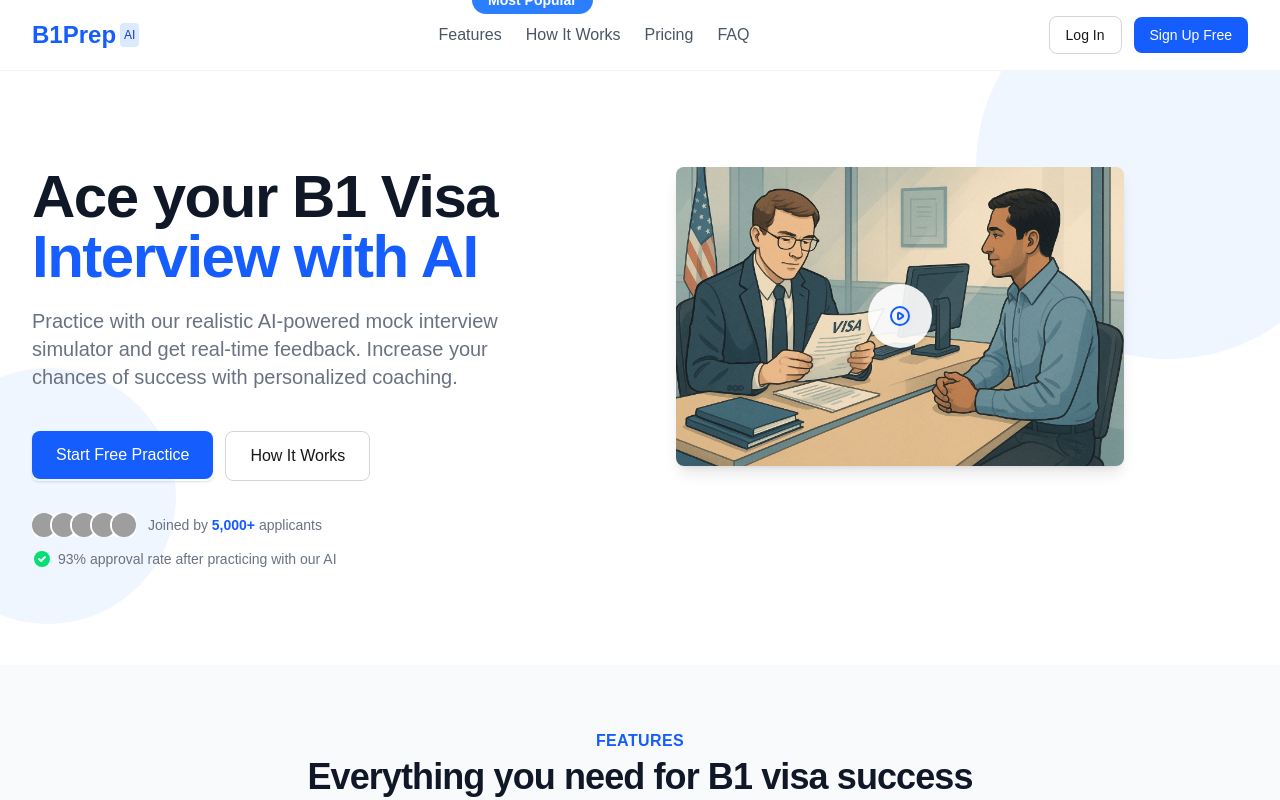
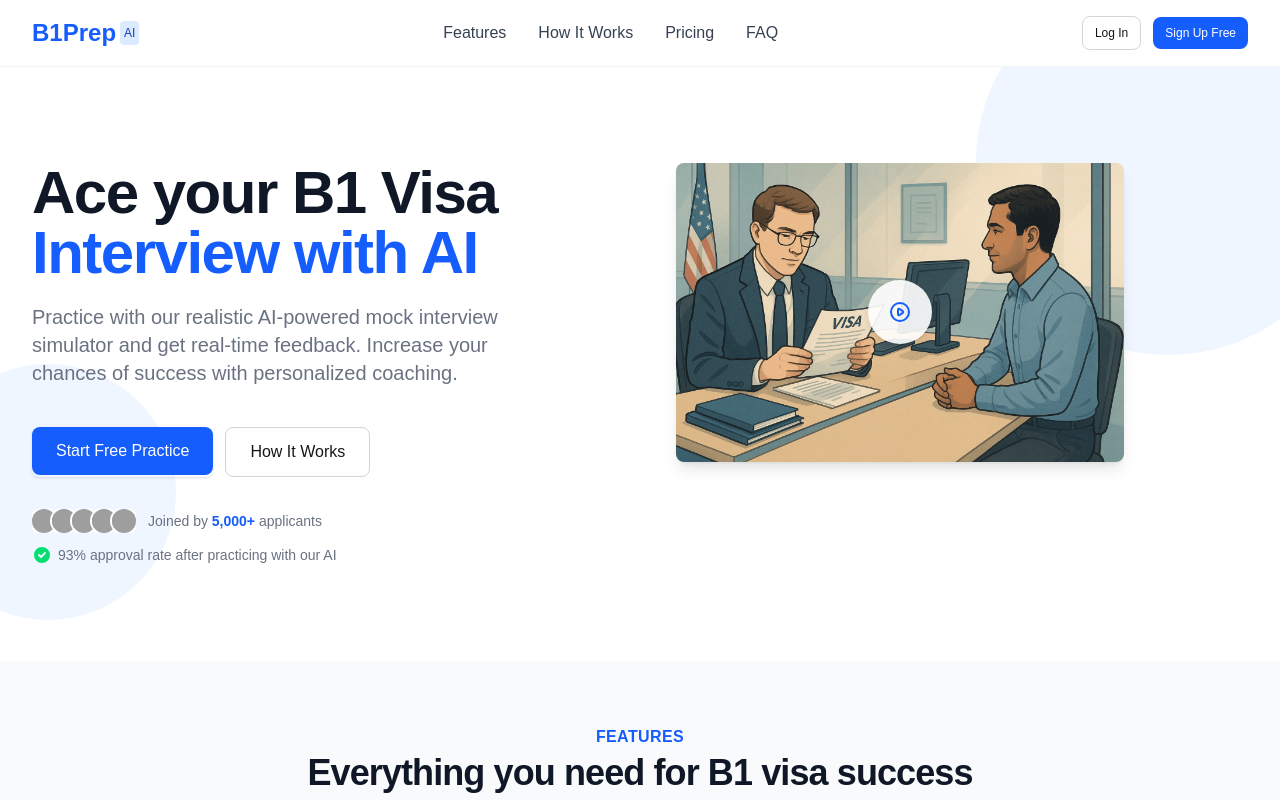
Before and after one commit to pavankumar5135/visa-prep, a Next.js app: page / in a window 1280 px wide. Shown: the top 800 px of the page. Built offline with nearby package versions, Linux system fonts and the light colour scheme; grey boxes are pictures that could not be loaded.

Commit message:
feat: added auth pages and user flow

```diff
--- a/app/components/landing/Navbar.tsx
+++ b/app/components/landing/Navbar.tsx
@@ -19,26 +19,48 @@ export function Navbar() {
         </Link>
 
         {/* Desktop Navigation */}
-        <div className="hidden md:flex items-center gap-6">
-          <Link href="/#features" className="text-gray-600 hover:text-blue-600 transition-colors">Features</Link>
-          <Link href="/#how-it-works" className="text-gray-600 hover:text-blue-600 transition-colors">How It Works</Link>
-          <Link href="/#pricing" className="text-gray-600 hover:text-blue-600 transition-colors">Pricing</Link>
-          <Link href="/#faq" className="text-gray-600 hover:text-blue-600 transition-colors">FAQ</Link>
+        <div className="hidden md:flex md:items-center md:justify-center flex-1 max-w-2xl mx-auto">
+          <div className="flex justify-center space-x-8">
+            <Link
+              href="/#features"
+              className="text-gray-700 hover:text-blue-600 font-medium transition-colors whitespace-nowrap"
+            >
+              Features
+            </Link>
+            <Link
+              href="/#how-it-works"
+              className="text-gray-700 hover:text-blue-600 font-medium transition-colors whitespace-nowrap"
+            >
+              How It Works
+            </Link>
+            <Link
+              href="/#pricing"
+              className="text-gray-700 hover:text-blue-600 font-medium transition-colors whitespace-nowrap"
+            >
+              Pricing
+            </Link>
+            <Link
+              href="/#faq"
+              className="text-gray-700 hover:text-blue-600 font-medium transition-colors whitespace-nowrap"
+            >
+              FAQ
+            </Link>
+          </div>
         </div>
 
         {/* Auth Buttons - Desktop */}
         <div className="hidden md:flex items-center gap-3">
           {user ? (
             <Link href="/dashboard">
-              <Button>Go to Dashboard</Button>
+              <Button size="sm" className="whitespace-nowrap">Go to Dashboard</Button>
             </Link>
           ) : (
             <>
               <Link href="/login">
-                <Button variant="outline">Log In</Button>
+                <Button variant="outline" size="sm" className="whitespace-nowrap">Log In</Button>
               </Link>
               <Link href="/signup">
-                <Button>Sign Up Free</Button>
+                <Button size="sm" className="whitespace-nowrap">Sign Up Free</Button>
               </Link>
             </>
           )}
--- /dev/null
+++ b/app/components/ui/AppLoading.tsx
@@ -0,0 +1,26 @@
+'use client';
+
+import { useEffect, useState } from 'react';
+import { Preloader } from './Preloader';
+
+export function AppLoading() {
+  const [isFirstLoad, setIsFirstLoad] = useState(false);
+
+  useEffect(() => {
+    // Check if this is the first load based on sessionStorage
+    const hasLoaded = sessionStorage.getItem('app_loaded');
+
+    if (!hasLoaded) {
+      setIsFirstLoad(true);
+      // Set the flag to avoid showing the preloader on subsequent navigations
+      sessionStorage.setItem('app_loaded', 'true');
+    }
+  }, []);
+
+  // Only show the preloader on the first load
+  if (!isFirstLoad) {
+    return null;
+  }
+
+  return <Preloader minimumLoadTimeMs={1500} />;
+}
--- /dev/null
+++ b/app/components/ui/Preloader.tsx
@@ -0,0 +1,77 @@
+'use client';
+
+import { useEffect, useState } from 'react';
+
+interface PreloaderProps {
+  minimumLoadTimeMs?: number;
+}
+
+export function Preloader({ minimumLoadTimeMs = 1000 }: PreloaderProps) {
+  const [isVisible, setIsVisible] = useState(true);
+  const [progress, setProgress] = useState(0);
+
+  useEffect(() => {
+    // Simulate loading progress
+    const interval = setInterval(() => {
+      setProgress(prev => {
+        const newValue = prev + (100 - prev) * 0.1;
+        return Math.min(newValue, 99); // Never quite reach 100 until actually loaded
+      });
+    }, 100);
+
+    // Ensure the preloader shows for at least the minimum time
+    const timer = setTimeout(() => {
+      clearInterval(interval);
+      setProgress(100);
+
+      // Add a small delay after reaching 100% before hiding
+      setTimeout(() => {
+        setIsVisible(false);
+      }, 300);
+    }, minimumLoadTimeMs);
+
+    return () => {
+      clearTimeout(timer);
+      clearInterval(interval);
+    };
+  }, [minimumLoadTimeMs]);
+
+  if (!isVisible) return null;
+
+  return (
+    <div className="fixed inset-0 z-50 flex flex-col items-center justify-center bg-white">
+      <div className="flex flex-col items-center p-6 max-w-sm w-full">
+        <div className="relative h-24 w-24 mb-8">
+          {/* Main spinner */}
+          <div className="absolute inset-0 rounded-full border-4 border-t-blue-600 border-r-blue-300 border-b-blue-100 border-l-blue-300 animate-spin"></div>
+
+          {/* Inner circle */}
+          <div className="absolute top-3 left-3 right-3 bottom-3 rounded-full border-2 border-blue-200"></div>
+
+          {/* Center logo/icon */}
+          <div className="absolute inset-0 flex items-center justify-center">
+            <span className="text-2xl font-bold text-blue-600">B1</span>
+          </div>
+        </div>
+
+        <div className="w-full mb-8">
+          {/* Progress bar */}
+          <div className="h-1.5 w-full bg-gray-100 rounded-full overflow-hidden">
+            <div
+              className="h-full bg-blue-600 transition-all duration-300 ease-out rounded-full"
+              style={{ width: `${progress}%` }}
+            ></div>
+          </div>
+          <p className="mt-2 text-xs text-right text-gray-400">{Math.round(progress)}%</p>
+        </div>
+
+        <div className="text-center">
+          <h2 className="text-xl font-semibold text-blue-600">B1Prep AI</h2>
+          <p className="mt-2 text-sm text-gray-500">
+            Preparing your visa interview coach...
+          </p>
+        </div>
+      </div>
+    </div>
+  );
+}
--- a/app/layout.tsx
+++ b/app/layout.tsx
@@ -2,6 +2,7 @@ import type { Metadata } from "next";
 import { Geist, Geist_Mono } from "next/font/google";
 import "./globals.css";
 import { AuthProvider } from "./contexts/AuthContext";
+import { AppLoading } from "./components/ui/AppLoading";
 
 const geistSans = Geist({
   variable: "--font-geist-sans",
@@ -54,6 +55,7 @@ export default function RootLayout({
         className={`${geistSans.variable} ${geistMono.variable} antialiased`}
       >
         <AuthProvider>
+          <AppLoading />
           {children}
         </AuthProvider>
       </body>
--- a/app/page.tsx
+++ b/app/page.tsx
@@ -195,10 +195,10 @@ export default function Home() {
                   highlighted: false
                 }
               ].map((plan, index) => (
-                <div key={index} className={`rounded-lg shadow-lg divide-y divide-gray-200 ${plan.highlighted ? 'ring-2 ring-blue-500' : ''}`}>
+                <div key={index} className={`relative rounded-lg shadow-lg divide-y divide-gray-200 ${plan.highlighted ? 'ring-2 ring-blue-500' : ''}`}>
                   <div className="p-6">
                     {plan.highlighted && (
-                      <p className="absolute top-0 transform -translate-y-1/2 bg-blue-500 text-white px-4 py-1 rounded-full text-sm font-semibold">
+                      <p className="absolute top-0 left-1/2 transform -translate-y-1/2 -translate-x-1/2 bg-blue-500 text-white px-4 py-1 rounded-full text-sm font-semibold">
                         Most Popular
                       </p>
                     )}
```
